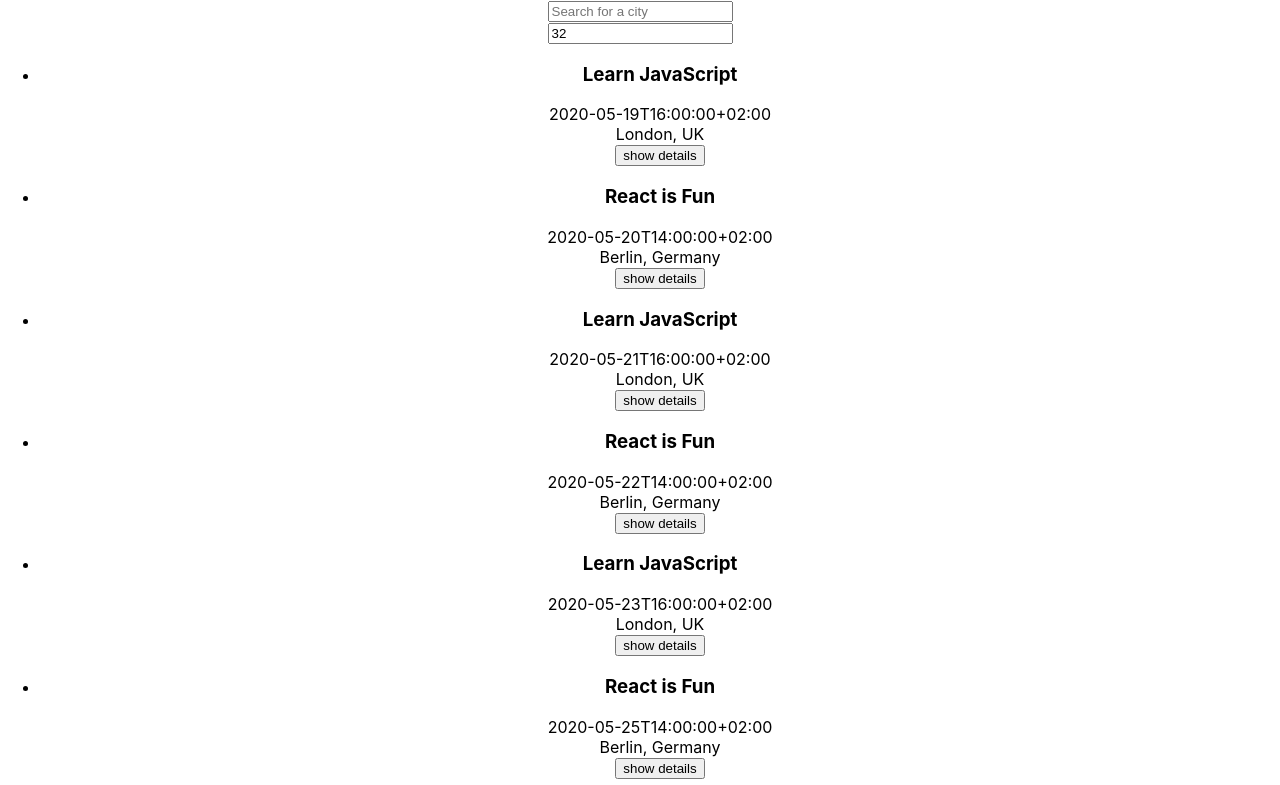
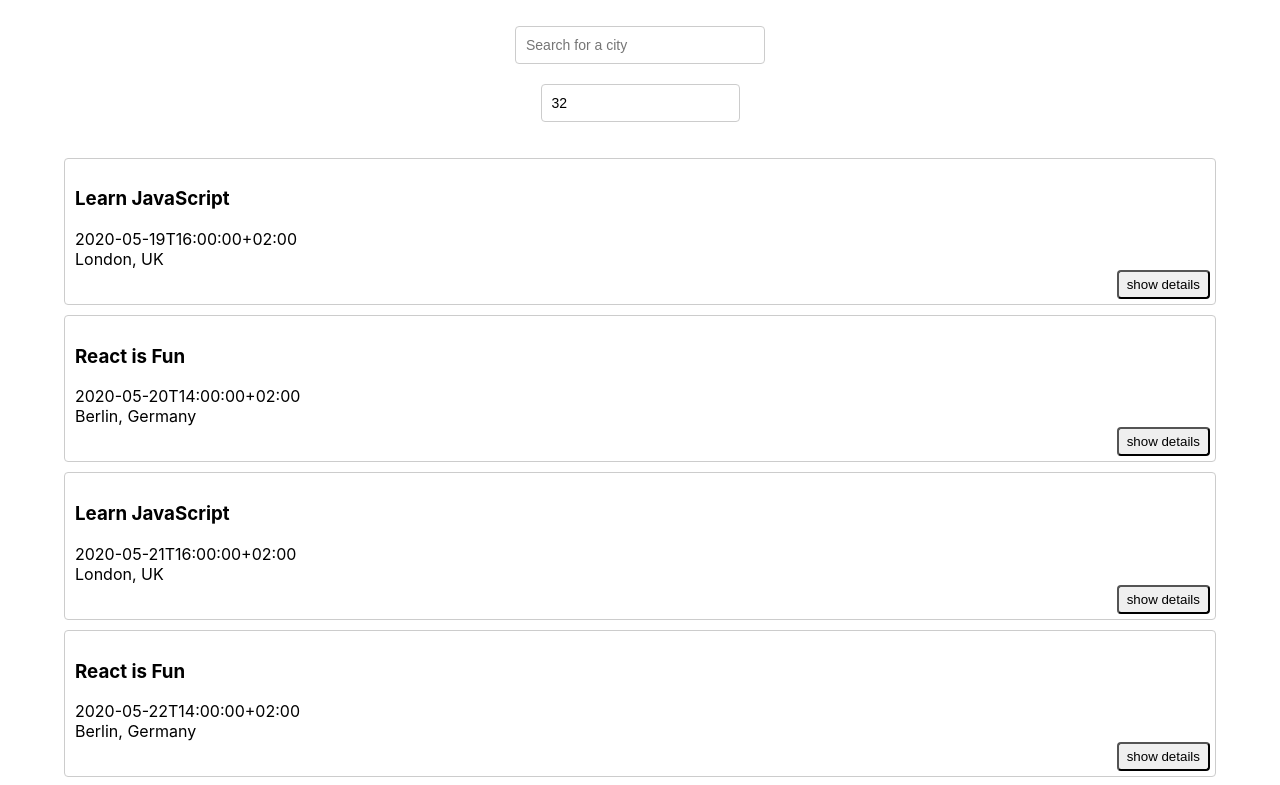
Before and after one commit to divitoau/meet, a React (Create React App) app: page / in a window 1280 px wide. Shown: the top 785 px of the page. Built offline with nearby package versions, Linux system fonts and the light colour scheme.

Commit message:
added some styling

```diff
--- a/src/App.css
+++ b/src/App.css
@@ -1,38 +1,89 @@
+@import url(https://fonts.googleapis.com/css?family=Roboto:500);
+
 .App {
   text-align: center;
+  padding: 2% 5%;
 }
 
-.App-logo {
-  height: 40vmin;
-  pointer-events: none;
+.App * {
+  box-sizing: border-box;
 }
 
-@media (prefers-reduced-motion: no-preference) {
-  .App-logo {
-    animation: App-logo-spin infinite 20s linear;
-  }
+ul {
+  padding: 0;
+  list-style: none;
 }
 
-.App-header {
-  background-color: #282c34;
-  min-height: 100vh;
+p {
+  margin: 5px 0;
+}
+
+input[type="text"],
+input[type="number"] {
+  padding: 8px 6px 8px 10px;
+  border-radius: 4px;
+  outline: none;
+  border: 1px solid #ccc;
+  font-size: 14px;
+  line-height: 20px;
+  align-self: center;
+  height: 38px;
+  margin-bottom: 20px;
+}
+
+.city {
+  width: 250px;
+}
+
+#city-search {
   display: flex;
   flex-direction: column;
-  align-items: center;
-  justify-content: center;
-  font-size: calc(10px + 2vmin);
-  color: white;
+  margin: auto;
+  position: relative;
 }
 
-.App-link {
-  color: #61dafb;
+.suggestions {
+  width: 250px;
+  position: absolute;
+  top: 45px;
+  z-index: 2;
+  align-self: center;
+  margin: 0;
+  font-size: 14px;
+  box-shadow: 10px 10px 16px -12px rgba(0, 0, 0, 0.75);
 }
 
-@keyframes App-logo-spin {
-  from {
-    transform: rotate(0deg);
-  }
-  to {
-    transform: rotate(360deg);
-  }
+.suggestions>li {
+  text-align: left;
+  padding: 8px 6px 8px 10px;
+  background-color: #eee;
+  cursor: default;
 }
+
+.suggestions>li:last-child {
+  border-bottom-left-radius: 4px;
+  border-bottom-right-radius: 4px;
+}
+
+.suggestions>li:hover {
+  background-color: #bcdcdb;
+}
+
+.event {
+  padding: 10px 10px 35px;
+  margin-bottom: 10px;
+  text-align: left;
+  border: 1px solid #ccc;
+  border-radius: 4px;
+  position: relative;
+}
+
+.details-btn {
+  position: absolute;
+  right: 5px;
+  bottom: 5px;
+  padding: 5px 8px;
+  border-radius: 4px;
+  outline: none;
+  cursor: pointer;
+}
--- a/src/components/Event.js
+++ b/src/components/Event.js
@@ -8,19 +8,19 @@
   };
 
   return (
-    <li>
+    <li className="event">
       <h3>{event.summary}</h3>
       <div>{event.start.dateTime}</div>
       <div>{event.location}</div>
       {detailsShowing ? (
         <div>
           <h4>About event:</h4>
-          <a href={event.htmlLink}>See details on Google Calendar</a>
-          <p>{event.description}</p>
+          <a href={event.htmlLink} target="_blank">See details on Google Calendar</a>
+          <p className="details">{event.description}</p>
           <button onClick={handleDetailsButtonClicked}>hide details</button>
         </div>
       ) : (
-        <button onClick={handleDetailsButtonClicked}>show details</button>
+        <button className="details-btn" onClick={handleDetailsButtonClicked}>show details</button>
       )}
     </li>
   );
```
